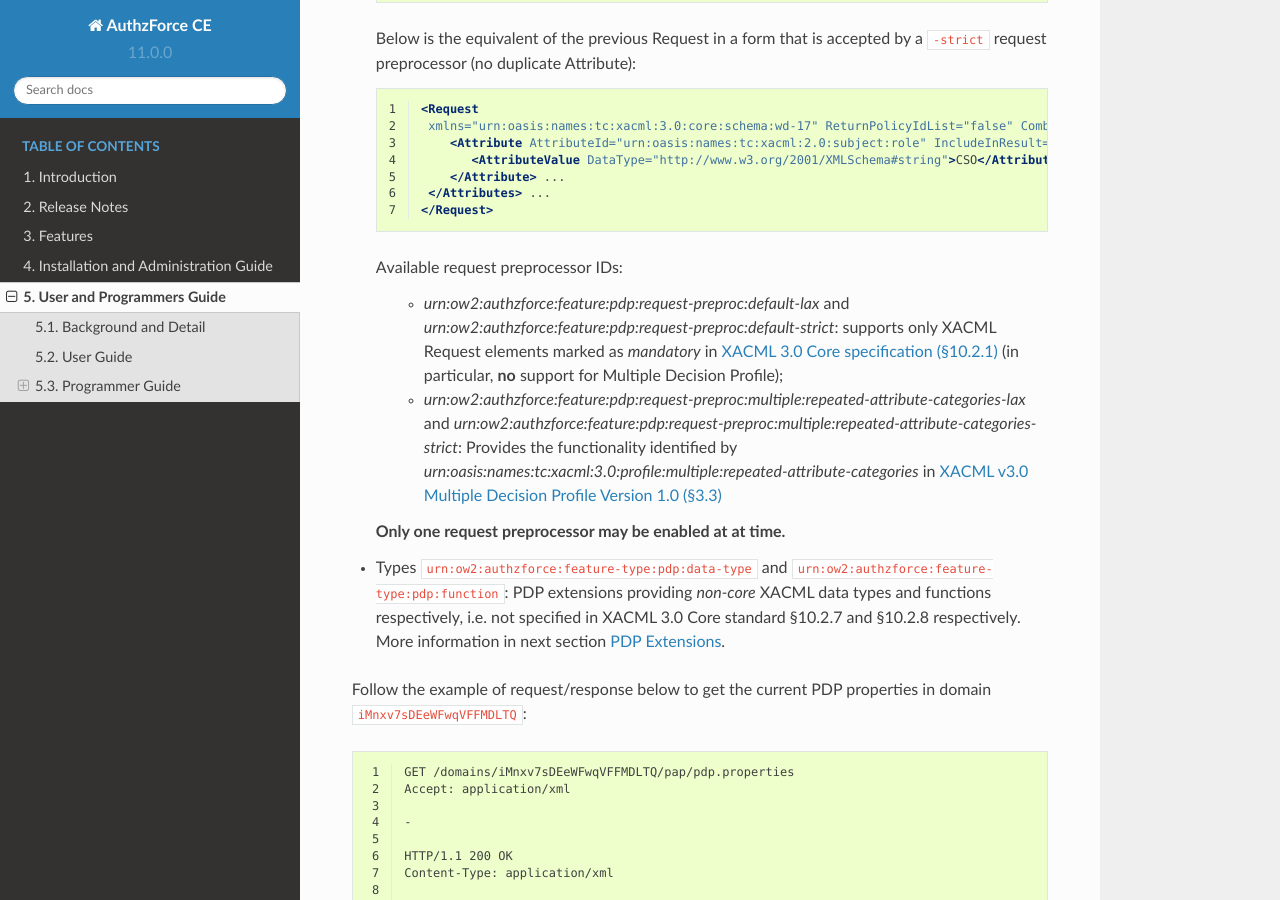
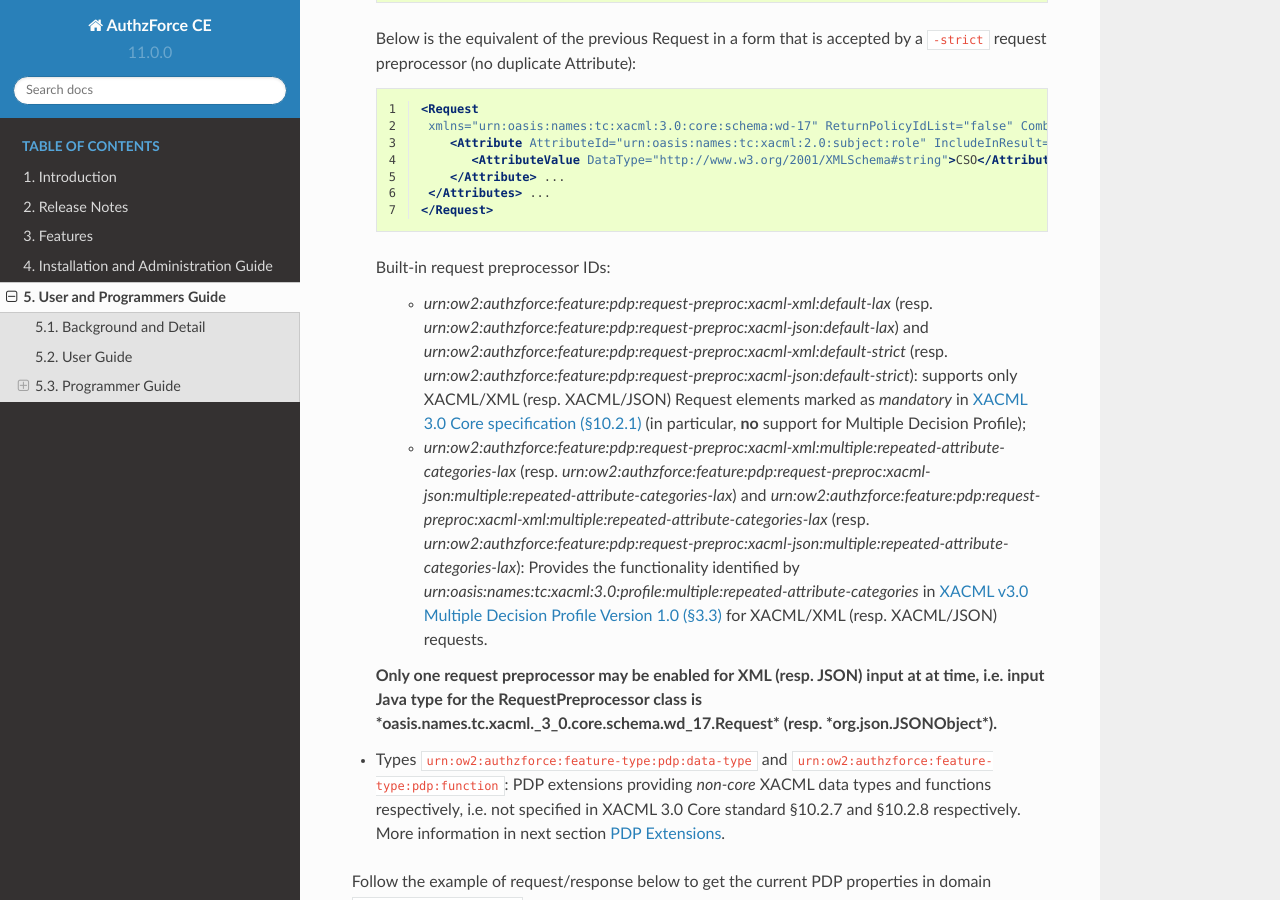
Before and after one commit to authzforce/fiware, a Sphinx documentation site: the page built from doc/UserAndProgrammersGuide.rst, in a window 1280 px wide and 900 px high, scrolled down 15944 px. Built offline with Sphinx 7.4.7 and the Read the Docs theme 2.0.0, drawn with Linux system fonts in a browser that asks for light colours; formulas are drawn with MathJax 3.

Commit message:
Added JSON request preprocessors to the list of preprocessors

```diff
--- a/doc/UserAndProgrammersGuide.rst
+++ b/doc/UserAndProgrammersGuide.rst
@@ -700,12 +700,12 @@ Supported PDP features (IDs) by ``type``:
       </Attributes> ...
      </Request>
 
-  Available request preprocessor IDs:
-
-   * *urn:ow2:authzforce:feature:pdp:request-preproc:default-lax* and *urn:ow2:authzforce:feature:pdp:request-preproc:default-strict*: supports only XACML Request elements marked as *mandatory* in `XACML 3.0 Core specification (§10.2.1) <http://docs.oasis-open.org/xacml/3.0/xacml-3.0-core-spec-os-en.html#_Toc325047227>`_ (in particular, **no** support for Multiple Decision Profile);
-   * *urn:ow2:authzforce:feature:pdp:request-preproc:multiple:repeated-attribute-categories-lax* and *urn:ow2:authzforce:feature:pdp:request-preproc:multiple:repeated-attribute-categories-strict*: Provides the functionality identified by *urn:oasis:names:tc:xacml:3.0:profile:multiple:repeated-attribute-categories* in `XACML v3.0 Multiple Decision Profile Version 1.0 (§3.3) <http://docs.oasis-open.org/xacml/3.0/multiple/v1.0/cs02/xacml-3.0-multiple-v1.0-cs02.html#_Toc388943334>`_
-
-  **Only one request preprocessor may be enabled at at time.**
+  Built-in request preprocessor IDs:
+
+   * *urn:ow2:authzforce:feature:pdp:request-preproc:xacml-xml:default-lax* (resp. *urn:ow2:authzforce:feature:pdp:request-preproc:xacml-json:default-lax*) and *urn:ow2:authzforce:feature:pdp:request-preproc:xacml-xml:default-strict* (resp. *urn:ow2:authzforce:feature:pdp:request-preproc:xacml-json:default-strict*): supports only XACML/XML (resp. XACML/JSON) Request elements marked as *mandatory* in `XACML 3.0 Core specification (§10.2.1) <http://docs.oasis-open.org/xacml/3.0/xacml-3.0-core-spec-os-en.html#_Toc325047227>`_ (in particular, **no** support for Multiple Decision Profile);
+   * *urn:ow2:authzforce:feature:pdp:request-preproc:xacml-xml:multiple:repeated-attribute-categories-lax* (resp. *urn:ow2:authzforce:feature:pdp:request-preproc:xacml-json:multiple:repeated-attribute-categories-lax*) and *urn:ow2:authzforce:feature:pdp:request-preproc:xacml-xml:multiple:repeated-attribute-categories-lax* (resp. *urn:ow2:authzforce:feature:pdp:request-preproc:xacml-json:multiple:repeated-attribute-categories-lax*): Provides the functionality identified by *urn:oasis:names:tc:xacml:3.0:profile:multiple:repeated-attribute-categories* in `XACML v3.0 Multiple Decision Profile Version 1.0 (§3.3) <http://docs.oasis-open.org/xacml/3.0/multiple/v1.0/cs02/xacml-3.0-multiple-v1.0-cs02.html#_Toc388943334>`_ for XACML/XML (resp. XACML/JSON) requests.
+
+  **Only one request preprocessor may be enabled for XML (resp. JSON) input at at time, i.e. input Java type for the RequestPreprocessor class is *oasis.names.tc.xacml._3_0.core.schema.wd_17.Request* (resp. *org.json.JSONObject*).**
 
 * Types ``urn:ow2:authzforce:feature-type:pdp:data-type`` and ``urn:ow2:authzforce:feature-type:pdp:function``: PDP extensions providing *non-core* XACML data types and functions respectively, i.e. not specified in XACML 3.0 Core standard §10.2.7 and §10.2.8 respectively. More information in next section `PDP Extensions`_.
 
```
